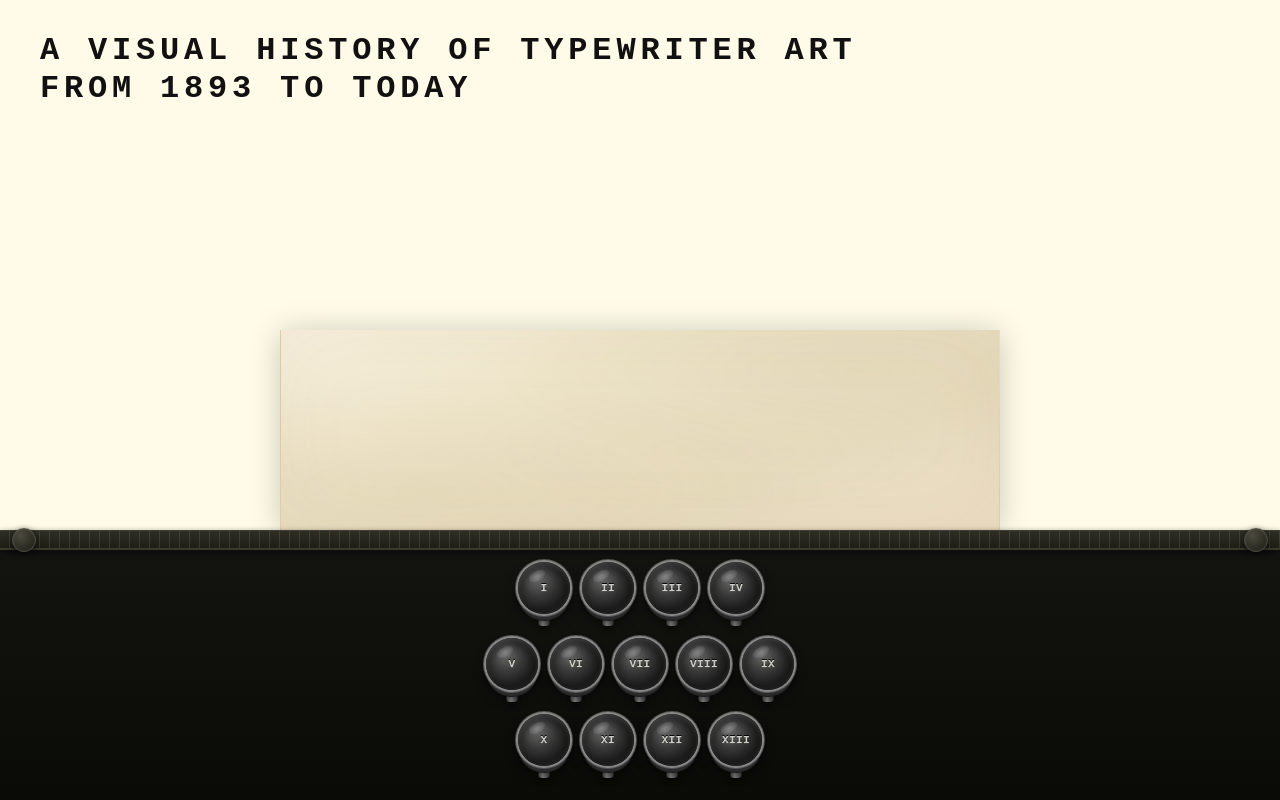
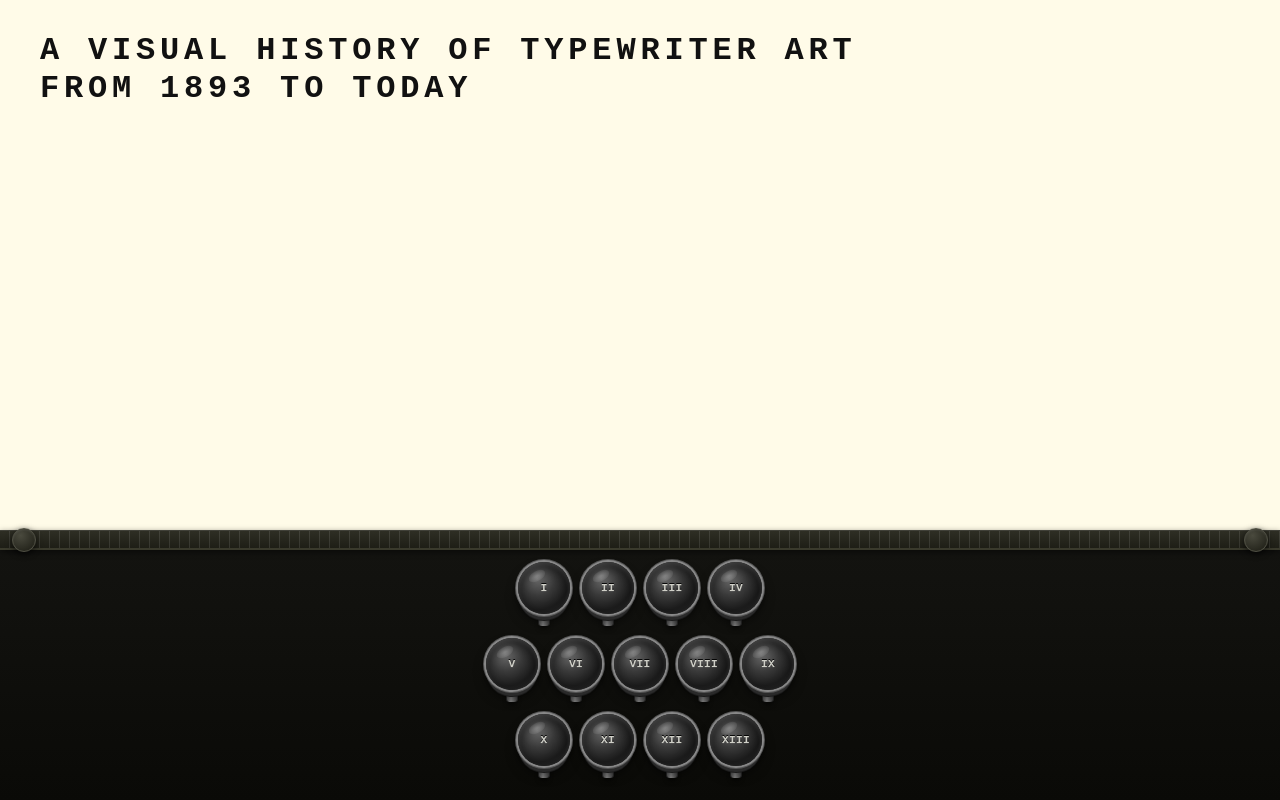
Before and after one commit to dyzfnction/t2-typewriter, a React (Vite) app: page / in a window 1280 px wide. Built offline with nearby package versions, Linux system fonts and the light colour scheme.

Commit message:
Update index.css

```diff
--- a/src/css/index.css
+++ b/src/css/index.css
@@ -134,7 +134,7 @@ body {
 .feuille {
   width: min(720px, 82vw);
   height: 100%;
-  min-height: 200px;
+  /* min-height: 200px; */
   background:
     /* taches légères façon papier jauni */
     radial-gradient(ellipse at 20% 80%, rgba(160,120,60,0.07) 0%, transparent 50%),
```
